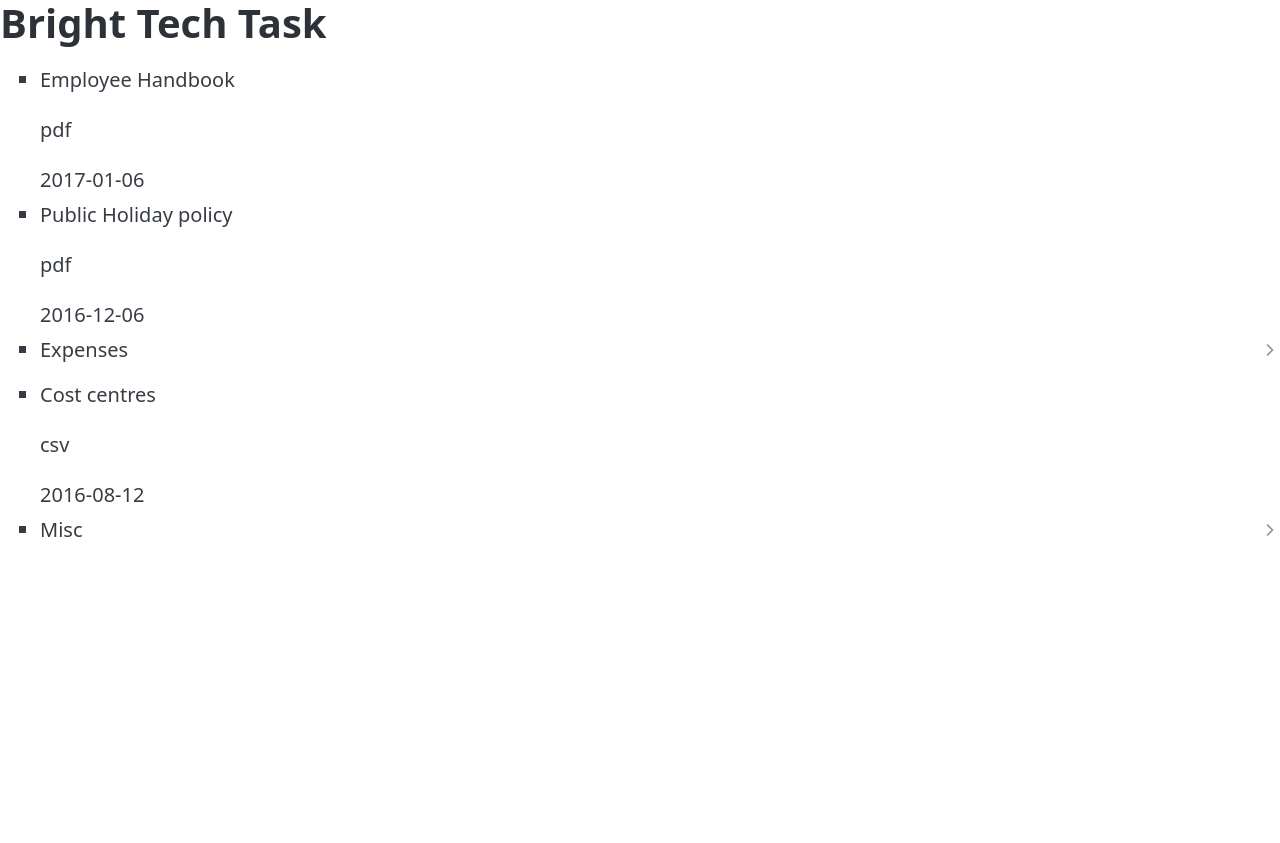
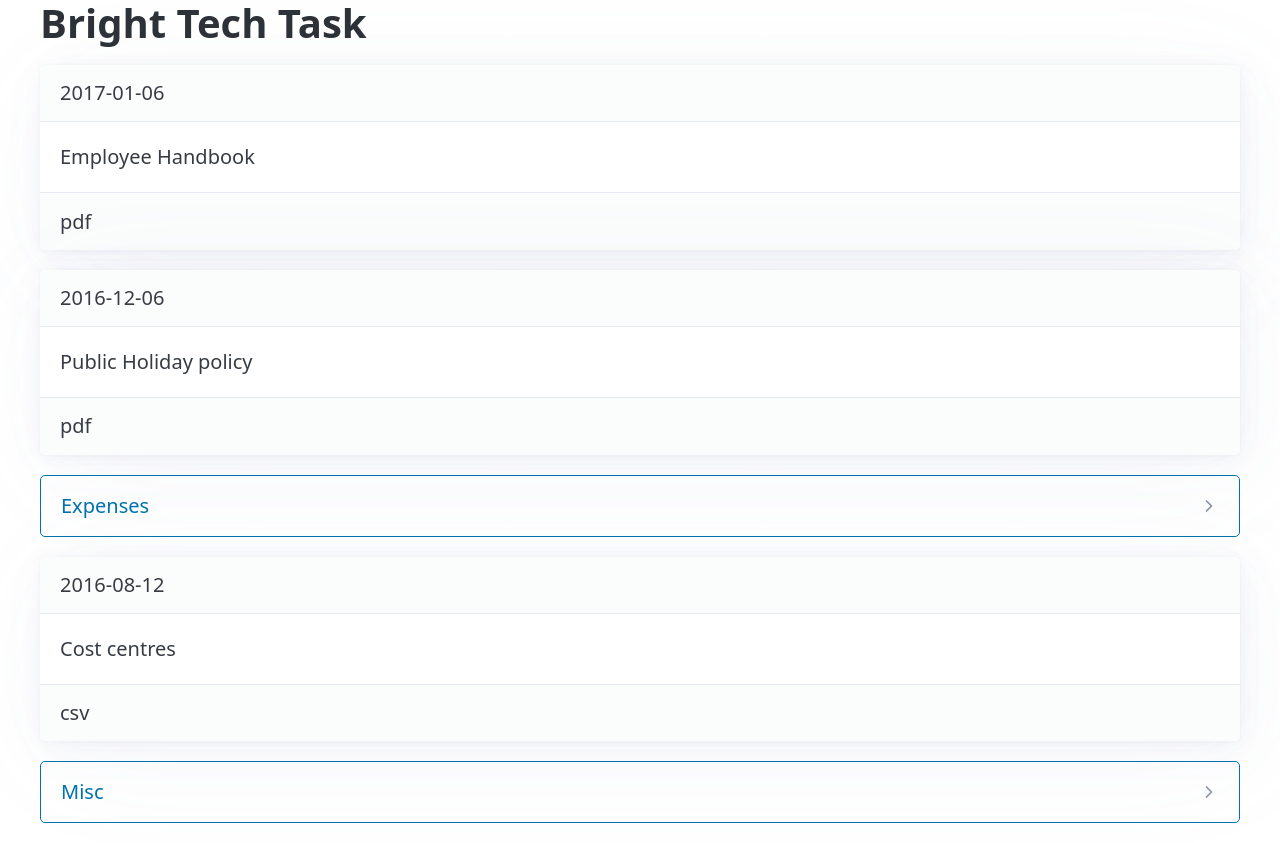
Before and after one commit to tom-ai/bright-tech-task, a React (Vite) app: page / in a window 1280 px wide. Before the commit the page ends 800 px from the top, so only its background shows below. Built offline with nearby package versions, Linux system fonts and the light colour scheme.

Commit message:
refactor FileExplorer and update styles

```diff
--- /dev/null
+++ b/index.css
@@ -0,0 +1,6 @@
+.file-list,
+.file-list li {
+  list-style: none;
+  margin: 0;
+  padding: 0;
+}
--- a/index.html
+++ b/index.html
@@ -3,11 +3,12 @@
   <head>
     <meta charset="UTF-8" />
     <link rel="icon" type="image/svg+xml" href="/vite.svg" />
+    <link rel="stylesheet" href="index.css" />
     <link rel="stylesheet" href="css/pico.min.css" />
     <meta name="viewport" content="width=device-width, initial-scale=1.0" />
     <title>Bright Tech Task</title>
   </head>
-  <body>
+  <body class="container">
     <div id="root"></div>
     <script type="module" src="/src/main.tsx"></script>
   </body>
--- a/src/App.tsx
+++ b/src/App.tsx
@@ -12,8 +12,12 @@ function App() {
 
   return (
     <>
-      <h1>Bright Tech Task</h1>
-      <FileExplorer items={items} />
+      <header>
+        <h1>Bright Tech Task</h1>
+      </header>
+      <main>
+        <FileExplorer items={items} />
+      </main>
     </>
   );
 }
--- a/src/components/FileExplorer/FileExplorer.tsx
+++ b/src/components/FileExplorer/FileExplorer.tsx
@@ -2,33 +2,39 @@ import type { Item } from '../../types/models';
 
 export function FileExplorer({ items }: { items: Item[] }) {
   return (
-    <ul>
+    <ul className="file-list">
       {items.map((item) => {
-        if (item.type === 'folder') {
+        return ItemView({ item });
+      })}
+    </ul>
+  );
+}
+
+function ItemView({ item }: { item: Item }) {
+  if (item.type !== 'folder') {
     return (
       <li key={item.name}>
-              <details>
-                <summary>{item.name}</summary>
-                {item.files.map((file) => (
-                  <>
-                    <p>{file.name}</p>
-                    <time>{file.added}</time>
-                    <p>{file.type}</p>
-                  </>
-                ))}
-              </details>
+        <article>
+          <header>
+            <time>{item.added}</time>
+          </header>
+          {item.name}
+          <footer>{item.type}</footer>
+        </article>
       </li>
     );
   }
 
   return (
     <li key={item.name}>
-            <p>{item.name}</p>
-            <p>{item.type}</p>
-            <time>{item.added}</time>
+      <details>
+        <summary role="button" className="outline">
+          {item.name}
+        </summary>
+        {item.files.map((item) => (
+          <ItemView item={item} />
+        ))}
+      </details>
     </li>
   );
-      })}
-    </ul>
-  );
 }
```
Lines whose indentation alone changed are shown as unchanged.
